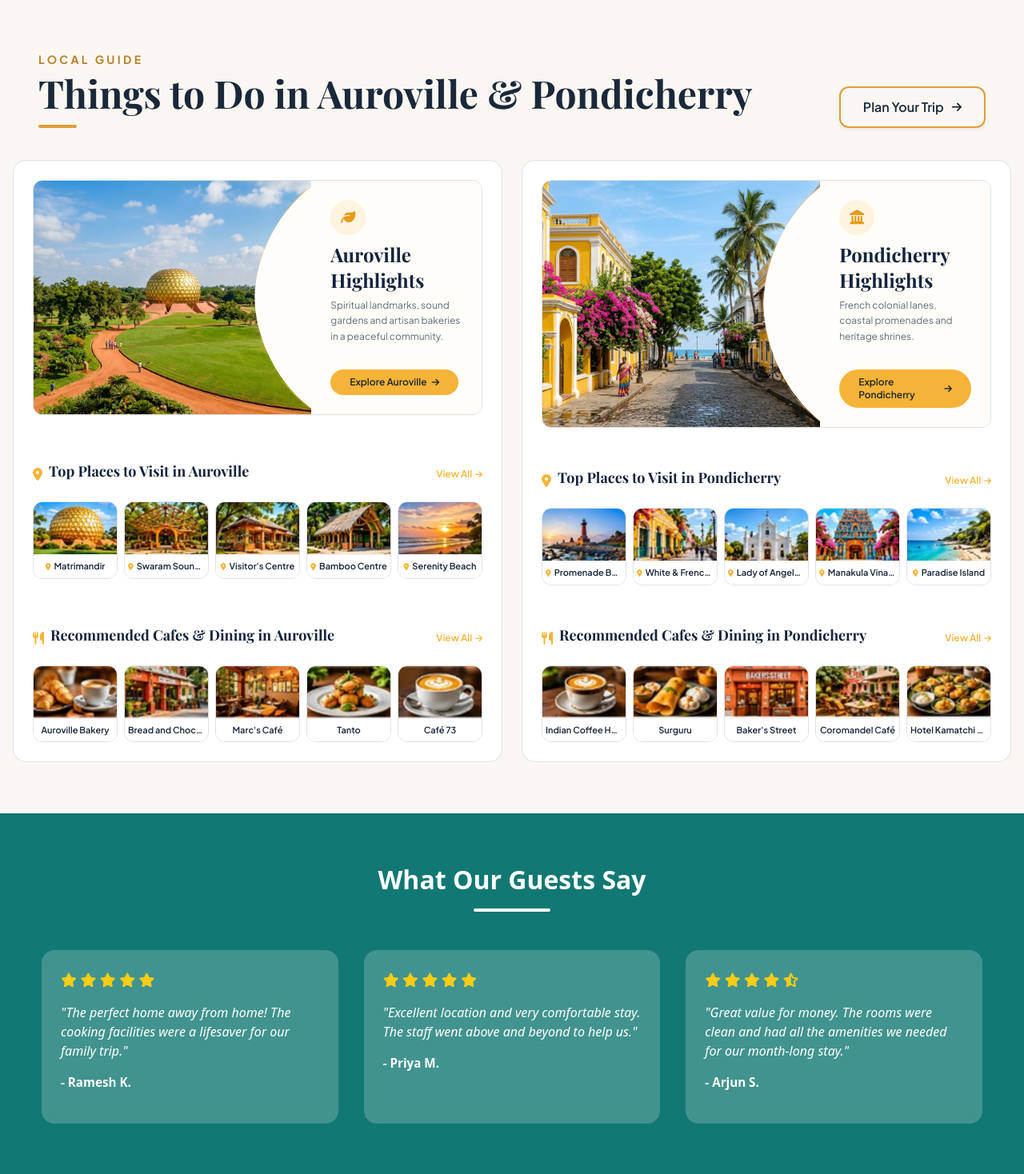
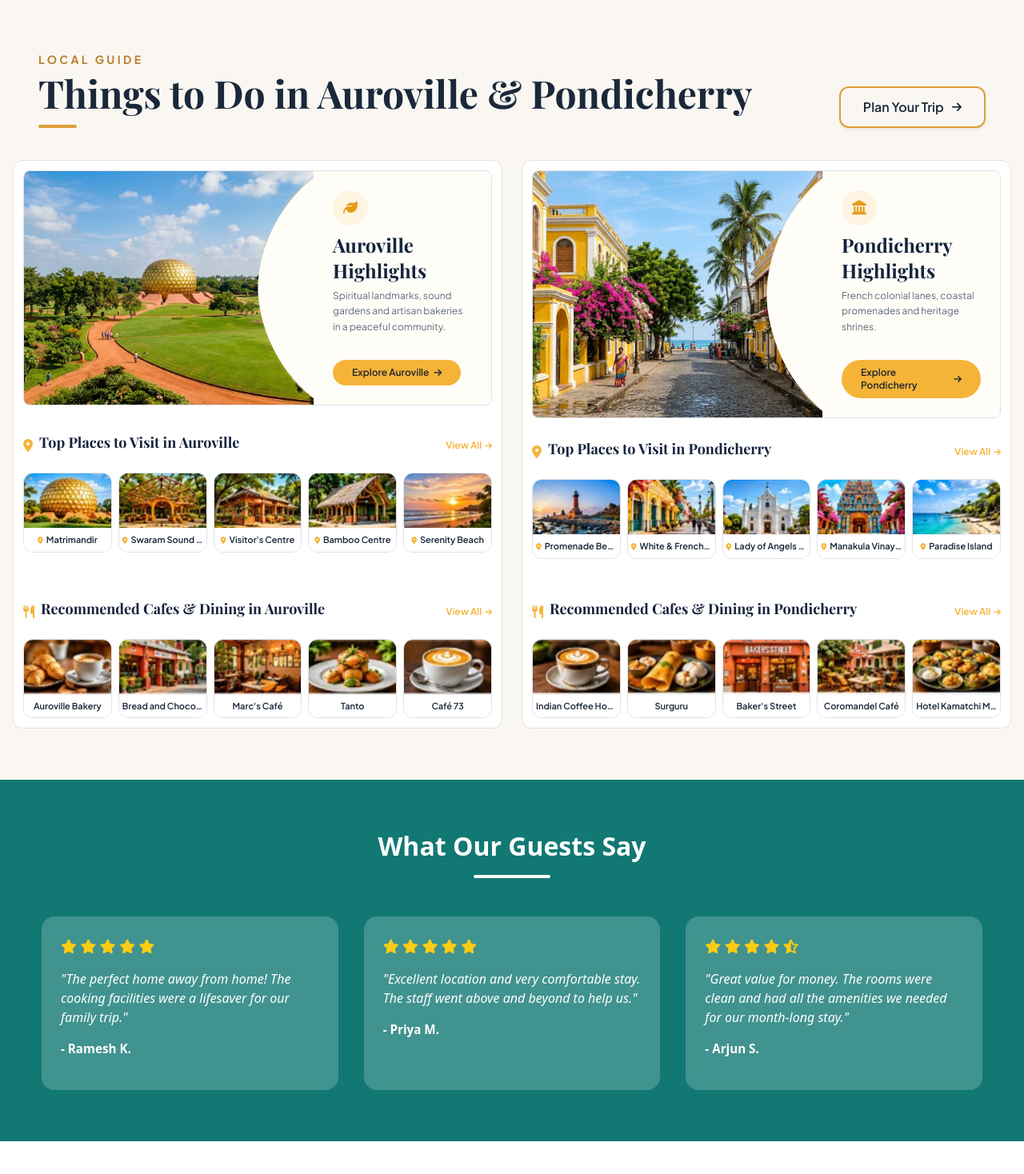
Before and after one commit to sivaathri/auro-moon-residency, a PHP site: page /AAHAHOMESTAY/ in a window 1280 px wide. Shown: the part 3012-4480 px from the top of the page at 80% size. Run offline with PHP 8.4, Linux system fonts and the light colour scheme; some libraries are stand-ins or nearby versions; some web fonts are replaced.

Commit message:
style: reduce padding, border-radius, and margins for highlight cards

```diff
--- a/index.php
+++ b/index.php
@@ -791,9 +791,9 @@
         <!-- 2 Side-by-Side Highlight Cards (Auroville & Pondicherry) -->
         <div class="grid grid-cols-1 lg:grid-cols-2 gap-4 sm:gap-5 lg:gap-6">
             <!-- ===================== AUROVILLE HIGHLIGHTS ===================== -->
-            <div class="bg-white rounded-2xl p-4 sm:p-5 border border-gray-200/80 shadow-xs flex flex-col justify-between">
+            <div class="bg-white rounded-xl p-2.5 sm:p-3 border border-gray-200/70 shadow-xs flex flex-col justify-between">
                 <!-- Top Hero Banner Card -->
-                <div class="relative overflow-hidden rounded-xl border border-gray-200/80 bg-[#FFFDF8] flex flex-col md:flex-row mb-5 group">
+                <div class="relative overflow-hidden rounded-lg border border-gray-200/60 bg-[#FFFDF8] flex flex-col md:flex-row mb-4 group">
                     <!-- Image Left Side -->
                     <div class="relative w-full md:w-[62%] h-44 sm:h-52 md:h-auto min-h-[190px] overflow-hidden flex-shrink-0">
                         <img
@@ -977,9 +977,9 @@
             </div>
 
             <!-- ===================== PONDICHERRY HIGHLIGHTS ===================== -->
-            <div class="bg-white rounded-2xl p-4 sm:p-5 border border-gray-200/80 shadow-xs flex flex-col justify-between">
+            <div class="bg-white rounded-xl p-2.5 sm:p-3 border border-gray-200/70 shadow-xs flex flex-col justify-between">
                 <!-- Top Hero Banner Card -->
-                <div class="relative overflow-hidden rounded-xl border border-gray-200/80 bg-[#FFFDF8] flex flex-col md:flex-row mb-5 group">
+                <div class="relative overflow-hidden rounded-lg border border-gray-200/60 bg-[#FFFDF8] flex flex-col md:flex-row mb-4 group">
                     <!-- Image Left Side -->
                     <div class="relative w-full md:w-[62%] h-44 sm:h-52 md:h-auto min-h-[190px] overflow-hidden flex-shrink-0">
                         <img
```
